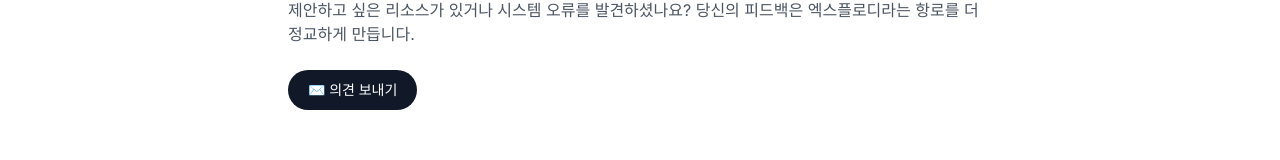
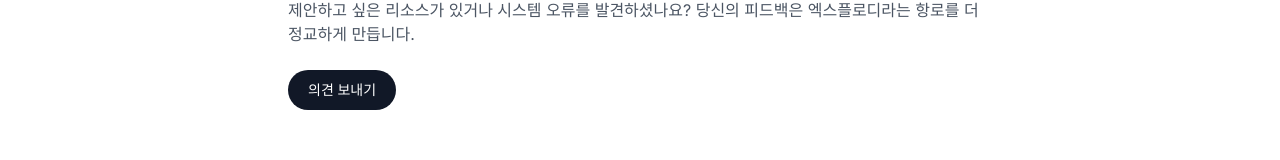
Before and after one commit to sookmi/xplored, a Next.js app: page /about in a window 1280 px wide. Shown: the part 1196-1356 px from the top of the page. Built offline with nearby package versions, Linux system fonts and the light colour scheme.

Commit message:
fix: 의견 보내기 버튼 이모지 제거

```diff
--- a/app/about/page.tsx
+++ b/app/about/page.tsx
@@ -84,7 +84,7 @@ export default function AboutPage() {
           href="mailto:xploredx@gmail.com?subject=XploreD 의견 보내기"
           className="inline-flex items-center gap-2 mt-6 px-5 py-2.5 rounded-full bg-gray-900 dark:bg-white text-white dark:text-gray-900 text-sm font-medium hover:opacity-80 transition-opacity"
         >
-          ✉️ 의견 보내기
+          의견 보내기
         </a>
       </div>
     </div>
```
